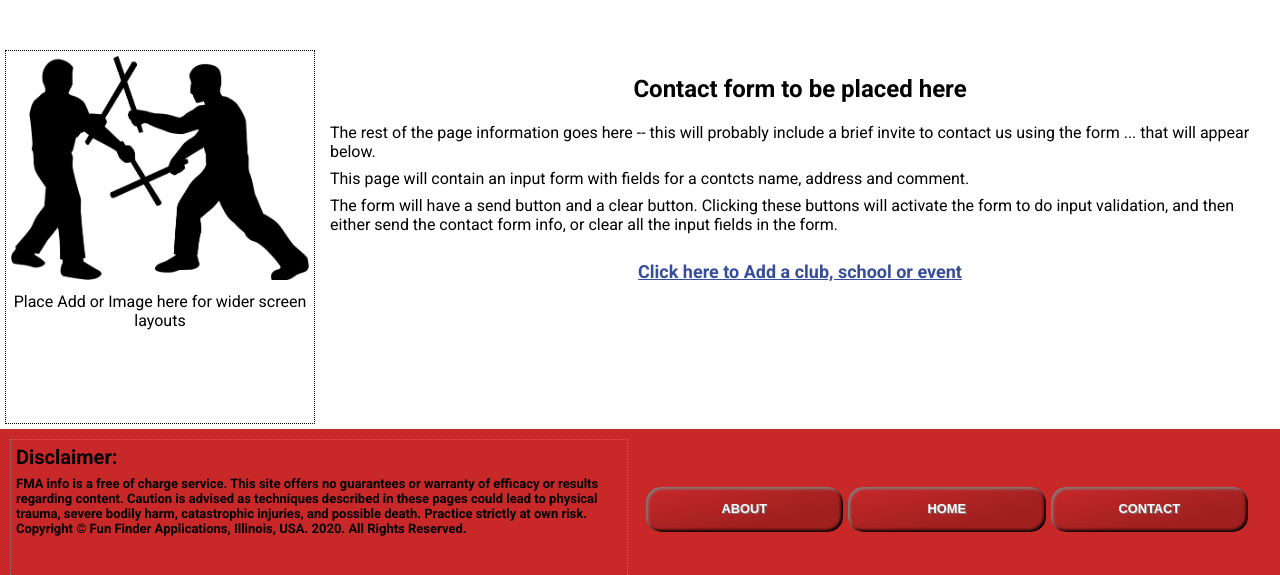
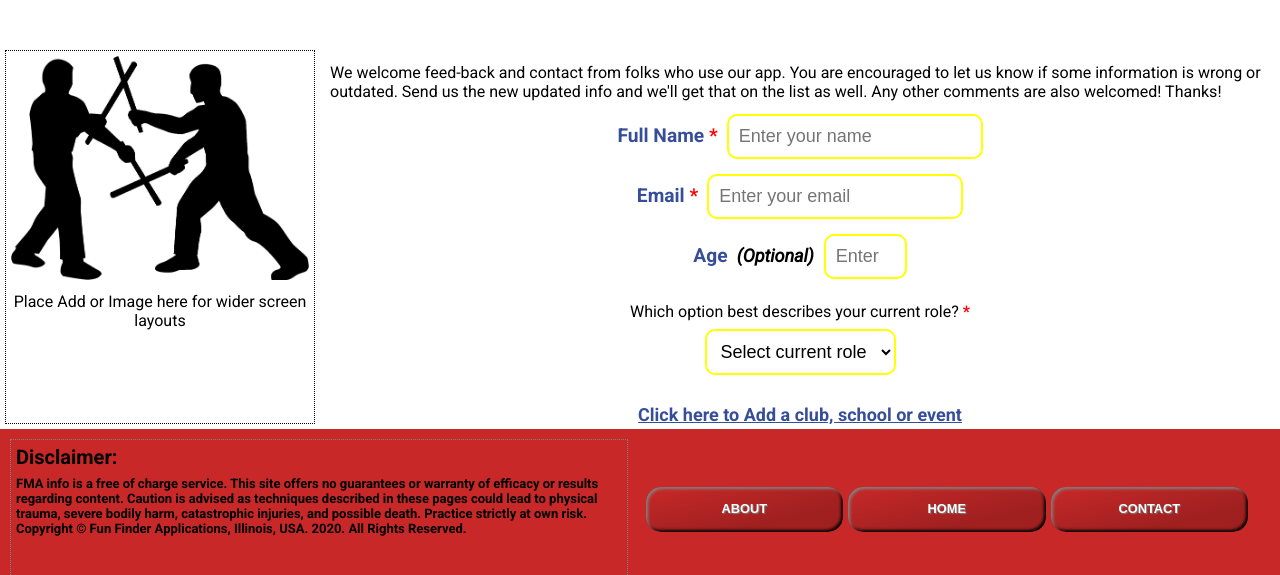
Before and after one commit to JohanBester/JBBesterCapstoneProject, a plain HTML site: page contact.html in a window 1280 px wide. Shown: the part 211-786 px from the top of the page. Drawn offline with Linux system fonts and the light colour scheme; a web font is replaced by a local one.

Commit message:
build Contact form

```diff
--- a/contact.html
+++ b/contact.html
@@ -31,10 +31,44 @@
     </div>
 
     <div class="mainBody">
-      <h2 class="secHead"> Contact form to be placed here</h2>
-      <p>The rest of the page information goes here -- this will probably include a brief invite to contact us using the form ... that will appear below.</p>
-      <p>This page will contain an input form with fields for a contcts name, address and comment.</p>
-      <p>The form will have a send button and a clear button. Clicking these buttons will activate the form to do input validation, and then either send the contact form info, or clear all the input fields in the form.</p>
+      <p>We welcome feed-back and contact from folks who use our app. You are encouraged to let us know if some information is wrong or outdated. Send us the new updated info and we'll get that on the list as well. Any other comments are also welcomed! Thanks!</p>
+
+      <form id="contact-form">
+        <div class="form-group">
+          <label id="name-label" for="name">Full Name <span class="required">*</span></label>
+          <input type="text" name="name" id="name" class="form-control" placeholder="Enter your name" required>
+        </div>
+
+        <div class="form-group">
+          <label id="email-label" for="email">Email <span class="required">*</span></label>
+          <input type="email" name="email" id="email" class="form-control" placeholder="Enter your email" required>
+        </div>
+
+        <div class="form-group">
+          <label id="number-label" for="age">Age&nbsp;<span class="hint"> (Optional)</span>
+          </label>
+          <input type="number" min="10" max="90" name="age" id="number" class="form-control" placeholder="Enter your age if you want">
+        </div>
+
+        <div class="form-group">
+          <p>
+            Which option best describes your current role? <span class="required">*</span>
+          </p>
+          <select id="dropdown" name="role" class="form-control" required>
+            <option disabled selected value>Select current role</option>
+
+            <option value="student">Student</option>
+
+          <option value="job">Full Time Job</option>
+
+            <option value="learner">Full Time Learner</option>
+
+            <option value="preferNot">Prefer not to say</option>
+
+            <option value="other">Other</option>
+          </select>
+        </div>
+      </form>
 
       <br/>
       <div class="addInfo">
```
